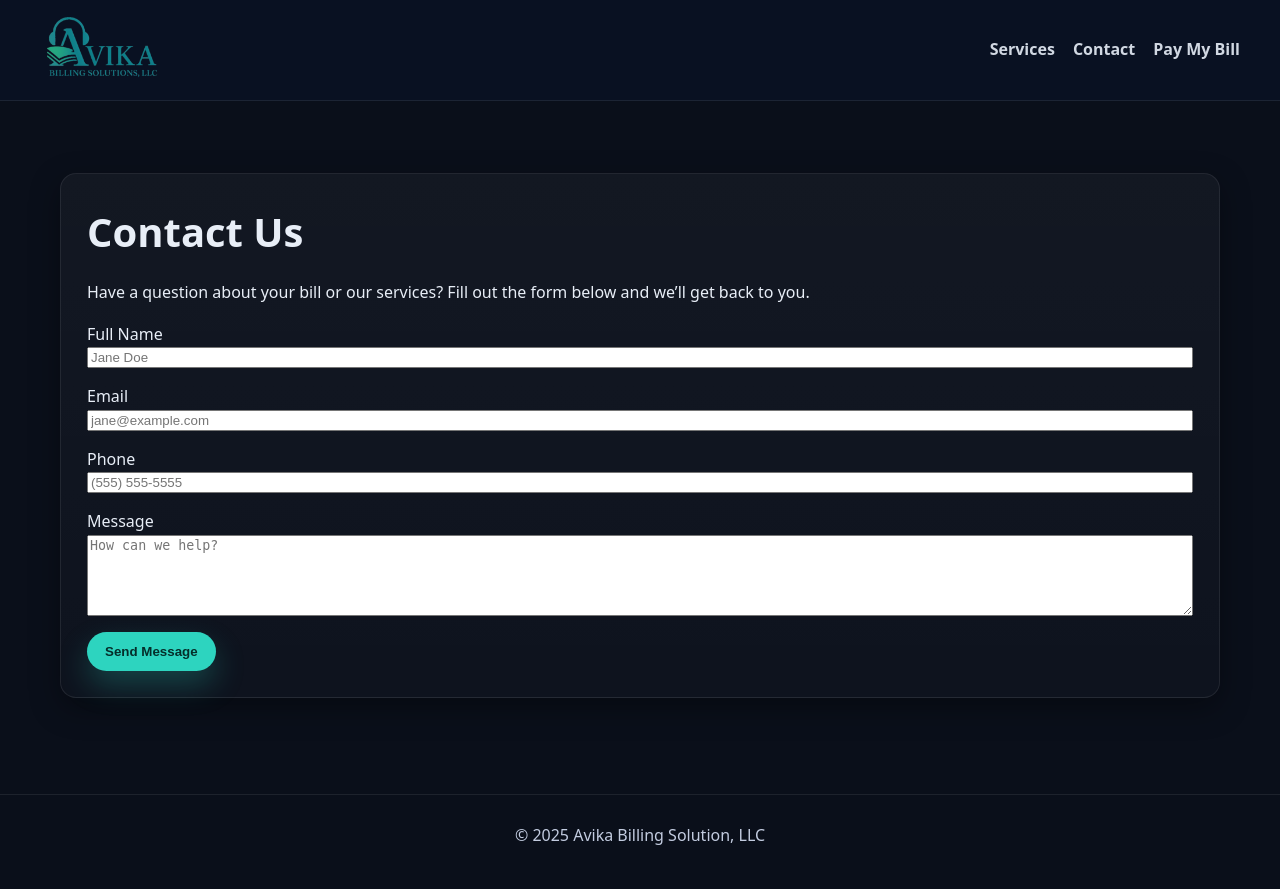
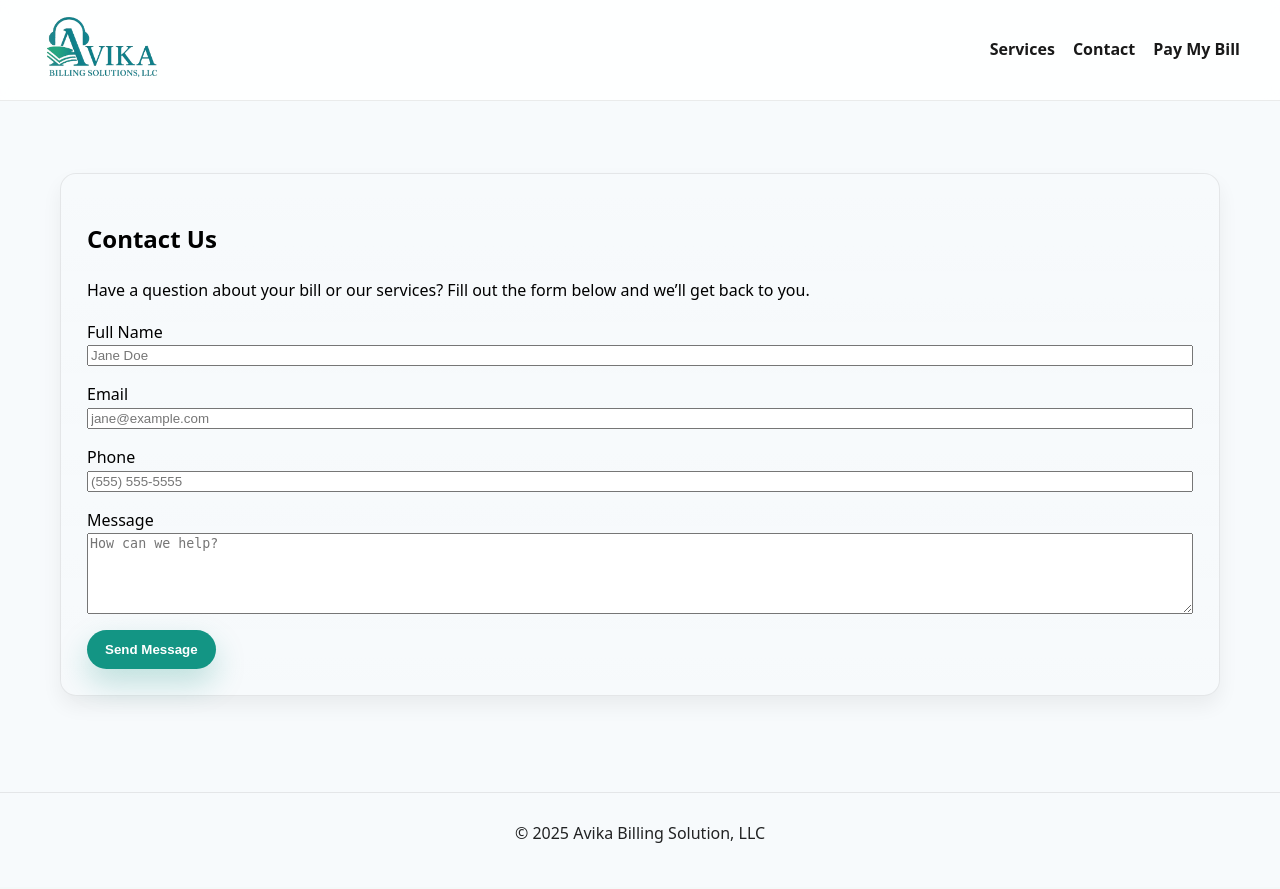
Before and after one commit to vmbobato/AVIKA, a Flask app: page /contact in a window 1280 px wide. After the commit the page ends 843 px from the top, so only its background shows below. Run offline with Flask 3, Linux system fonts and the light colour scheme.

Commit message:
updated contact from api

```diff
--- a/application.py
+++ b/application.py
@@ -1,5 +1,5 @@
 
-from flask import Flask, render_template, request
+from flask import Flask, render_template, request, jsonify
 
 application = Flask(__name__)
 
@@ -31,6 +31,14 @@ def pay_patient():
 def invoice_help():
     return render_template("find_info.html", title="Find My Info")
 
+@application.post("/contact-form-content")
+def contact_form_content():
+    data = request.get_json()
+    print("=== New Contact Form Submission ===")
+    print(data)
+    print("===================================")
+    return jsonify({"ok": True, "received": data}), 200
+
 @application.errorhandler(404)
 def not_found(e):
     return render_template("404.html", title="Not Found"), 404
--- a/static/css/styles.css
+++ b/static/css/styles.css
@@ -1,12 +1,16 @@
 :root{
   --brand:#0a3a76;
-  --accent:#2dd4bf;
-  --text:#e8eef7;
-  --muted:#aab4c2;
-  --bg:#0a0f1a;
-  --section:#0f182b;
-  --card:#111b2e;
-  --border: rgba(255,255,255,.08);
+  --accent:#139584;
+
+  /* LIGHT THEME */
+  --text:#000000;          /* near-black for readability */
+  --muted:#212223;         /* slate gray for secondary text */
+  --bg:#f7fafc;            /* soft gray background */
+  --section:#cfcfcf;       /* paper white */
+  --card:#ffffff;          /* white cards */
+  --border: rgba(0,0,0,.08);
+  --header-bg: rgba(255,255,255,.85);
+  --shadow: 0 10px 20px rgba(2,6,23,.06);
 }
 
 *{box-sizing:border-box}
@@ -17,7 +21,7 @@ body{
   margin:0;
   font-family: ui-sans-serif, system-ui, -apple-system, Segoe UI, Roboto, Arial, "Apple Color Emoji","Segoe UI Emoji";
   color:var(--text);
-  background-color: var(--bg); /* solid color background */
+  background-color: var(--bg);
   line-height:1.6;
 }
 
@@ -26,7 +30,7 @@ a:hover{text-decoration:underline}
 
 header{
   position:sticky; top:0; z-index:50;
-  background:rgba(10, 19, 38, 0.75);
+  background: var(--header-bg);
   backdrop-filter: blur(8px);
   border-bottom:1px solid var(--border);
 }
@@ -39,7 +43,7 @@ header{
 .brand img{height:72px; width:auto}
 
 .menu{display:flex; gap:18px; flex-wrap:wrap}
-.menu a{color:#e7eef8; opacity:.9; font-weight:600}
+.menu a{color: var(--text); opacity:.9; font-weight:600}
 .menu a.active{position:relative}
 .menu a.active::after{
   content:""; position:absolute; left:0; right:0; bottom:-8px;
@@ -58,16 +62,42 @@ main{padding:24px 0}
 .hero .wrap{display:grid; gap:22px; grid-template-columns: 1.1fr .9fr}
 @media (max-width: 950px){ .hero .wrap{grid-template-columns:1fr} }
 
-h1{margin:0; font-size:2.5rem}
+/* Hero title hierarchy */
+.hero h1 {
+  margin:0;
+  font-size: clamp(2.2rem, 4.2vw, 2.8rem);
+  font-weight: 800;
+  text-align: center; /* centered */
+}
+
+.hero h2 {
+  font-size: clamp(1.35rem, 2.2vw, 1.6rem); /* between h1 and tagline */
+  font-weight: 600;
+  margin: 10px 0 12px;
+  color: #0f172a; /* slightly darker so it stands out */
+  letter-spacing: 0.2px;
+  text-align: center; /* centered */
+}
+
+.hero .tagline {
+  font-size: 1.05rem;
+  color: var(--muted);
+  max-width: 75ch;
+  margin: 0 auto; /* center block */
+  text-align: center; /* center text */
+}
+
 .kicker{color:var(--accent); font-weight:800; letter-spacing:.08em; text-transform:uppercase; font-size:.8rem}
-.tagline{font-size:1.2rem; color:#cfe9ff}
 
 .card{
-  background:linear-gradient(180deg, rgba(255,255,255,.04), rgba(255,255,255,.02));
+  background: linear-gradient(180deg,
+    color-mix(in oklab, var(--card), transparent 92%),
+    color-mix(in oklab, var(--card), transparent 96%)
+  );
   border:1px solid var(--border);
   border-radius:16px;
   padding:26px;
-  box-shadow: 0 10px 30px rgba(0,0,0,.35);
+  box-shadow: var(--shadow);
 }
 
 .grid{display:grid; gap:18px}
@@ -76,15 +106,18 @@ h1{margin:0; font-size:2.5rem}
 
 .service .badge{
   display:inline-flex; align-items:center; gap:8px; padding:6px 10px; border-radius:999px;
-  background:rgba(45,212,191,.12); color:var(--accent); font-weight:700; border:1px solid rgba(45,212,191,.25);
+  background:color-mix(in oklab, var(--accent), transparent 88%);
+  color:var(--accent); font-weight:700;
+  border:1px solid color-mix(in oklab, var(--accent), transparent 75%);
 }
 .service h3{margin:8px 0 8px}
-.service p{margin:0; color:#cdd7e5}
+.service p{margin:0; color: var(--muted)}
 
 .btn{
-  display:inline-block; background:var(--accent); color:#052e2a; padding:12px 18px;
+  display:inline-block; background:var(--accent); color:#ffffff; padding:12px 18px;
   border-radius:999px; font-weight:800; border:none;
-  box-shadow:0 14px 30px rgba(45,212,191,.25); cursor:pointer;
+  box-shadow:0 14px 30px color-mix(in oklab, var(--accent), transparent 75%);
+  cursor:pointer;
 }
 .btn:hover{filter:brightness(1.05)}
 
@@ -93,11 +126,11 @@ h2{font-size:1.8rem; margin:0 0 8px}
 .list{padding-left:18px}
 
 .hours{
-  display:grid; grid-template-columns:1fr 1fr; gap:8px; font-size:.95rem; color:#cfd8ea;
+  display:grid; grid-template-columns:1fr 1fr; gap:8px; font-size:.95rem; color: var(--muted);
 }
 @media (max-width:600px){ .hours{grid-template-columns:1fr} }
 
 footer{
-  margin-top:24px; color:#c3cce0; padding:28px 0 40px; text-align:center;
+  margin-top:24px; color: var(--muted); padding:28px 0 40px; text-align:center;
   border-top:1px solid var(--border);
 }
--- a/templates/base.html
+++ b/templates/base.html
@@ -7,6 +7,7 @@
   <title>{{ title or "Your Billing Company" }}</title>
   <link rel="stylesheet" href="{{ url_for('static', filename='css/styles.css') }}">
   <link rel="stylesheet" href="https://cdnjs.cloudflare.com/ajax/libs/font-awesome/6.5.1/css/all.min.css">
+  <link rel="icon" type="image/png" href="/static/img/icon.png">
 </head>
 <body>
   <header>
--- a/templates/contact.html
+++ b/templates/contact.html
@@ -6,7 +6,7 @@
         <h1>Contact Us</h1>
         <p>Have a question about your bill or our services? Fill out the form below and we’ll get back to you.</p>
 
-        <form class="grid" style="gap:16px; margin-top:16px;" method="post">
+        <form id="contactForm" class="grid" style="gap:16px; margin-top:16px;" method="post">
           <div style="display:flex; flex-direction:column;">
             <label for="fullName">Full Name</label>
             <input id="fullName" name="fullName" type="text" placeholder="Jane Doe" required>
@@ -32,7 +32,82 @@
           </div>
         </form>
 
+        <!-- Status message -->
+        <div id="status" class="status" aria-live="polite"></div>
+
       </div>
     </div>
   </section>
+  <style>
+    .status {
+      margin-top: 16px;
+      padding: 12px 14px;
+      border-radius: 8px;
+      border: 1px solid transparent;
+      font-weight: 500;
+      display: none; /* hidden until used */
+    }
+    .status.show { display: block; }
+
+    .status.success {
+      background: #d1fae5; /* light green */
+      color: #065f46;      /* dark green */
+      border-color: #10b981;
+    }
+    .status.error {
+      background: #fee2e2; /* light red */
+      color: #991b1b;      /* dark red */
+      border-color: #ef4444;
+    }
+  </style>
+
+  <script>
+    (function () {
+      const form = document.getElementById("contactForm");
+      const statusBox = document.getElementById("status");
+      let dismissTimer = null;
+
+      function showStatus(message, type) {
+        // Clear previous timer
+        if (dismissTimer) clearTimeout(dismissTimer);
+
+        statusBox.textContent = message;
+        statusBox.className = "status show " + (type === "success" ? "success" : "error");
+
+        // Auto-dismiss after 5s
+        dismissTimer = setTimeout(() => {
+          statusBox.textContent = "";
+          statusBox.className = "status";
+        }, 5000);
+      }
+
+      form.addEventListener("submit", async (e) => {
+        e.preventDefault();
+
+        const formData = new FormData(form);
+        const payload = Object.fromEntries(formData.entries());
+
+        try {
+          const res = await fetch("/contact-form-content", {
+            method: "POST",
+            headers: { "Content-Type": "application/json" },
+            body: JSON.stringify(payload),
+          });
+
+          const data = await res.json().catch(() => ({}));
+
+          if (res.ok && data.ok) {
+            showStatus(data.message || "Your message has been sent!", "success");
+            form.reset();
+          } else {
+            const msg = (data && data.message) || `Something went wrong (HTTP ${res.status}).`;
+            showStatus(msg, "error");
+          }
+        } catch (err) {
+          console.error(err);
+          showStatus("Network error. Please try again.", "error");
+        }
+      });
+    })();
+  </script>
 {% endblock %}
--- a/templates/index.html
+++ b/templates/index.html
@@ -5,7 +5,8 @@
   <section class="hero">
         <div style="text-align:center;">
           <h1>Avika Billing Solutions, LLC</h1>
-          <p class="tagline">We are a medical billing company, specializing in the out-of-network for healthcare providers and experts in IDR.</p>
+          <h2>Smart Billing Solutions. Innovation in Every Claim</h2>
+          <p class="tagline">We are a medical billing company that specializes in out-of-network billing and we are experts in State and Federal "Independent Dispute Resolution”.</p>
           <div style="margin-top:16px">
             <a class="btn" href="/pay">Pay My Bill</a>
             <a style="margin-left:12px" href="/#contact">Contact Us →</a>
@@ -25,6 +26,7 @@
           <li>Claims follow-up</li>
           <li>Underpayments & denial appeals</li>
           <li>Federal and state IDR "No Surprise Act" full process</li>
+          <li>HIPAA Compliant</li>
         </ul>
       </div>
     </div>
```
Also changed, not shown: static/img/icon.png (added).
